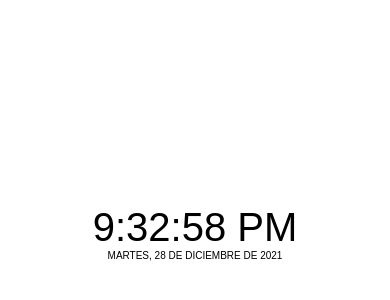
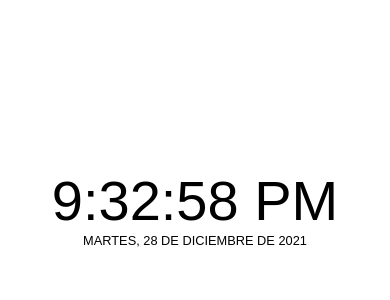
Before and after one commit to martin201285/Ejercicio_Reloj, a plain HTML site: page index.html in a window 390 px wide. Shown: the part 214-514 px from the top of the page. Drawn offline with Linux system fonts and the light colour scheme.

Commit message:
prueba de cambio de formato en font-size

```diff
--- a/estilos.css
+++ b/estilos.css
@@ -10,7 +10,6 @@ body {
     align-items: center;
     background:rgb(255, 255, 255);
     font-family: sans-serif;
-    padding: 25px;
 }
 
 .container-clock {
@@ -18,31 +17,31 @@ body {
 }
 
 .container-clock h1 {
-    font-size: 110px;
+    font-size: 600%;
     font-weight: 400;
 }
 
 .container-clock p {
-    font-size: 24px;
+    font-size: 150%;
     text-transform: uppercase;
 }
 
 @media (max-width: 1000px) {
     .container-clock h1 {
-        font-size: 60px;
+        font-size: 400%;
     }
 
     .container-clock p {
-        font-size: 15px;
+        font-size: 100%;
     }
 }
 
 @media (max-width: 600px) {
     .container-clock h1 {
-        font-size: 40px;
+        font-size: 350%;
     }
 
     .container-clock p {
-        font-size: 10px;
+        font-size: 80%;
     }
 }
```
